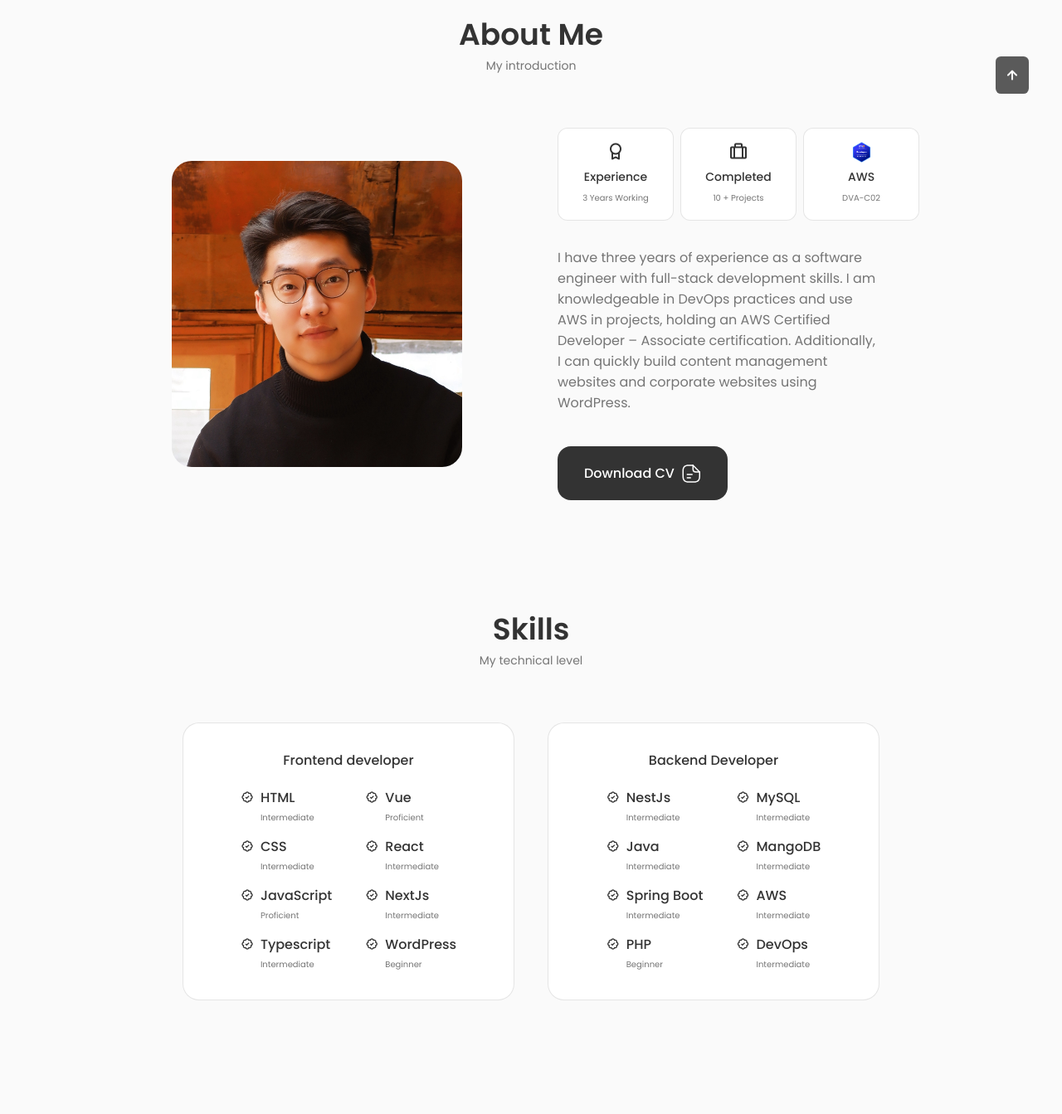
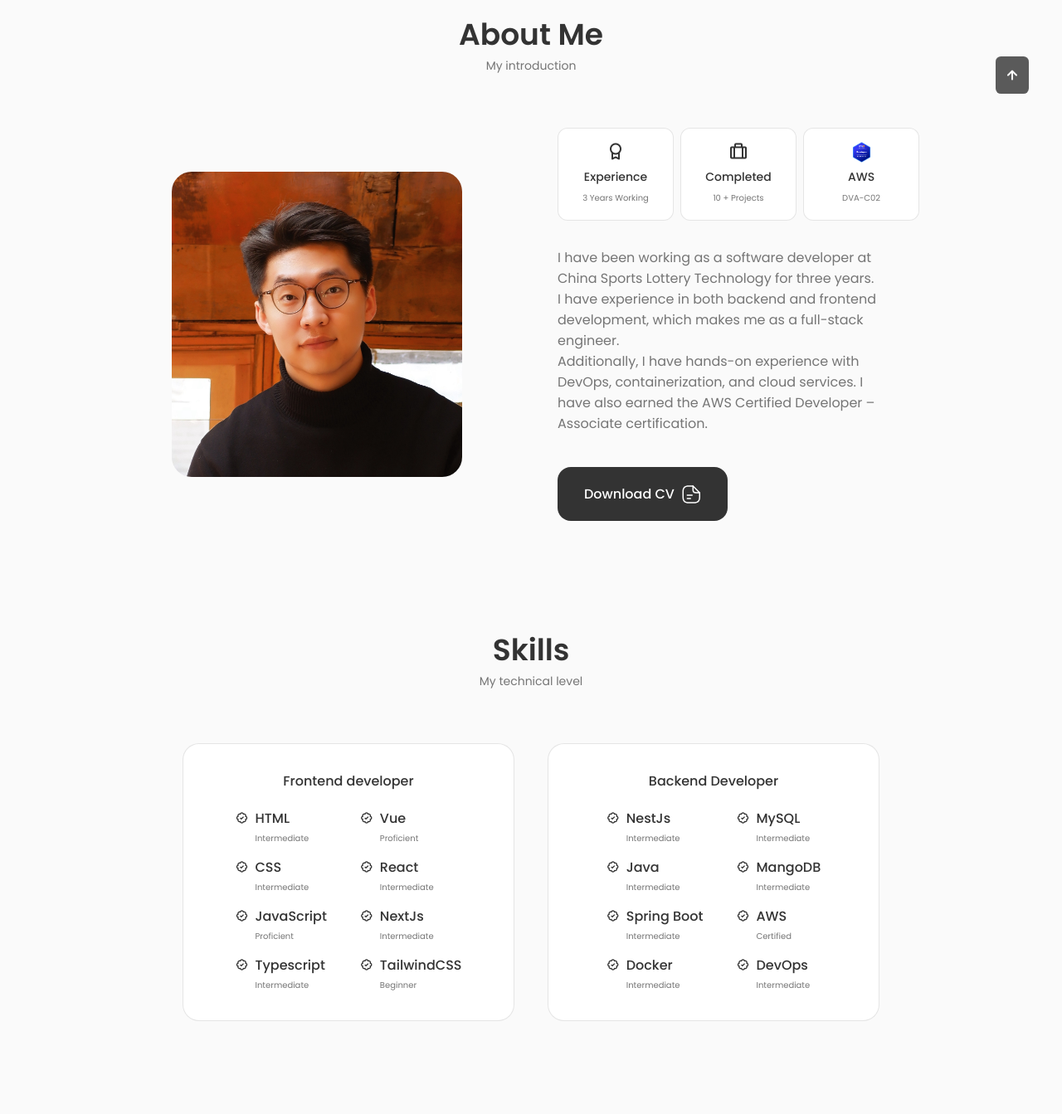
Before and after one commit to FanZejie/ZJay-personal-portfolio, a React app: page / in a window 1280 px wide. Shown: the part 847-2190 px from the top of the page at 83% size. Built offline with nearby package versions, Linux system fonts and the light colour scheme.

Commit message:
add personal project in cv

```diff
--- a/src/components/about/About.jsx
+++ b/src/components/about/About.jsx
@@ -17,13 +17,15 @@ const About = () => {
           <Info />
 
           <p className="about__description">
-            I have three years of experience as a software engineer with
-            full-stack development skills. I am knowledgeable in DevOps
-            practices and use AWS in projects, holding an AWS Certified
-            Developer – Associate certification. Additionally, I can quickly
-            build content management websites and corporate websites using
-            WordPress.
+            I have been working as a software developer at China Sports Lottery
+            Technology for three years. I have experience in both backend and
+            frontend development, which makes me as a full-stack engineer.
+            <br />
+            Additionally, I have hands-on experience with DevOps,
+            containerization, and cloud services. I have also earned the AWS
+            Certified Developer – Associate certification.
           </p>
+          <p className="about__description"></p>
 
           <a download="" href={CV} className="button button--flex">
             Download CV
--- a/src/components/skills/Backend.jsx
+++ b/src/components/skills/Backend.jsx
@@ -38,8 +38,8 @@ const Backend = () => {
             <i className="bx bx-badge-check"></i>
 
             <div>
-              <h3 className="skills__name">PHP</h3>
-              <span className="skills__level">Beginner</span>
+              <h3 className="skills__name">Docker</h3>
+              <span className="skills__level">Intermediate</span>
             </div>
           </div>
         </div>
@@ -68,7 +68,7 @@ const Backend = () => {
 
             <div>
               <h3 className="skills__name">AWS</h3>
-              <span className="skills__level">Intermediate</span>
+              <span className="skills__level">Certified</span>
             </div>
           </div>
 
--- a/src/components/skills/Frontend.jsx
+++ b/src/components/skills/Frontend.jsx
@@ -74,7 +74,7 @@ const Frontend = () => {
             <i className="bx bx-badge-check"></i>
 
             <div>
-              <h3 className="skills__name">WordPress</h3>
+              <h3 className="skills__name">TailwindCSS</h3>
               <span className="skills__level">Beginner</span>
             </div>
           </div>
```
Also changed, not shown: 1 other file (tests, documents, lock files or other folders).
